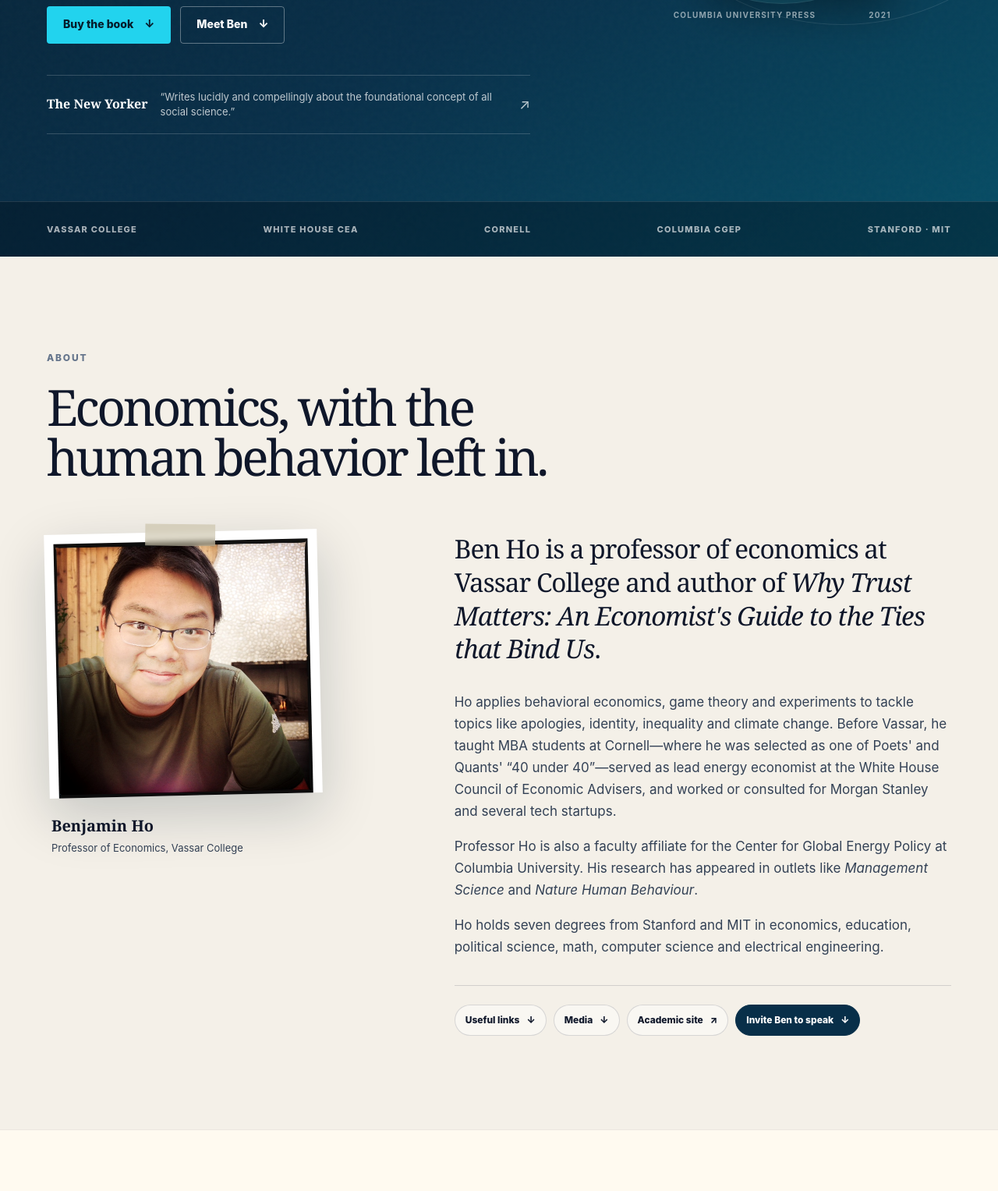
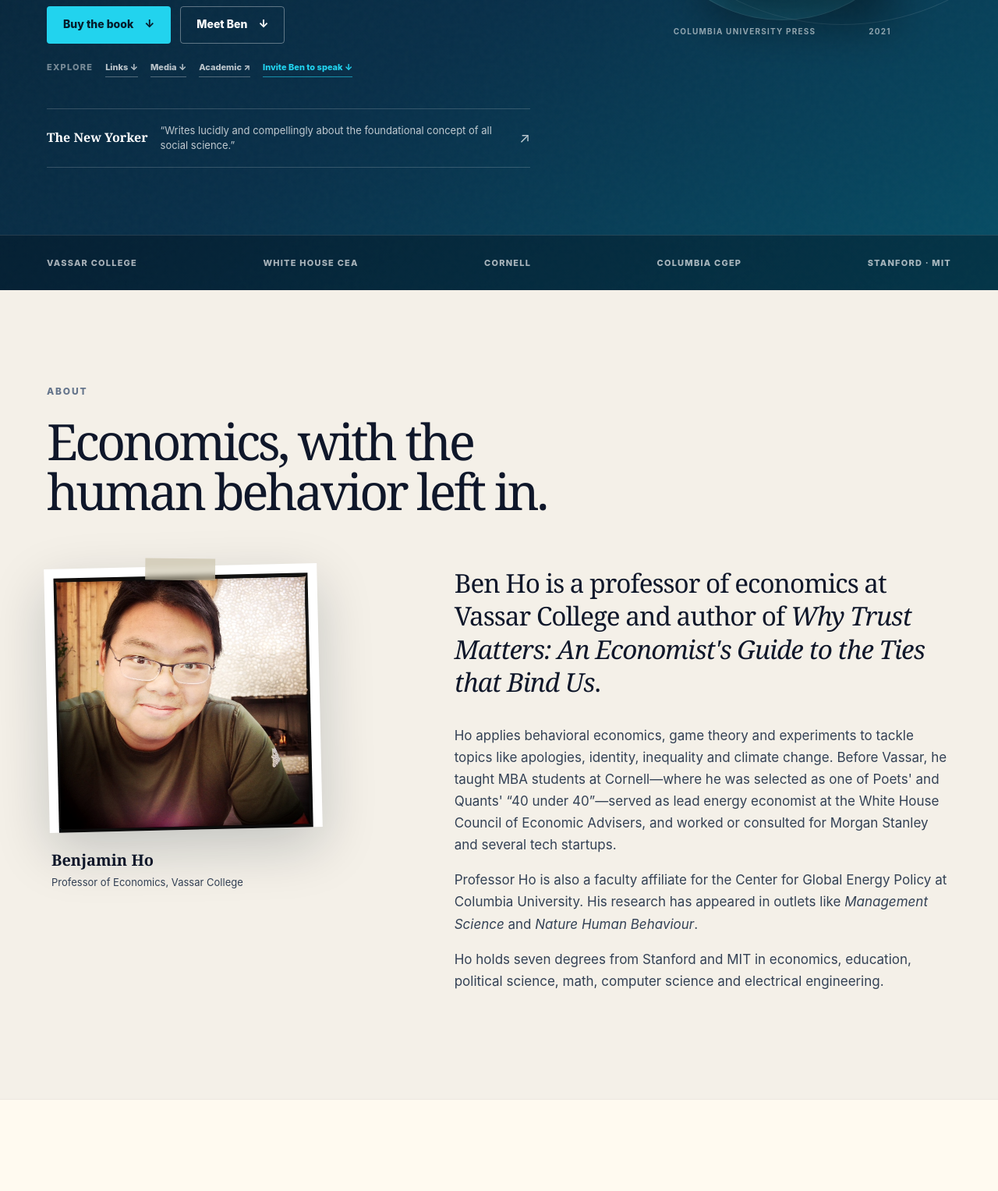
Before and after one commit to ho-ben/benho.org, a plain HTML site: page index.html in a window 1280 px wide. Shown: the part 668-2195 px from the top of the page at 78% size. Drawn offline with Linux system fonts and the light colour scheme.

Commit message:
Fix mobile menu contrast and shortcuts

```diff
--- a/assets/site.css
+++ b/assets/site.css
@@ -376,6 +376,40 @@
   background: var(--ink);
 }
 
+.hero-shortcuts {
+  display: flex;
+  flex-wrap: wrap;
+  align-items: center;
+  gap: 7px 16px;
+  margin-top: 18px;
+  color: rgba(255, 255, 255, 0.72);
+  font-size: 11px;
+  font-weight: 800;
+}
+
+.hero-shortcuts > span {
+  color: rgba(255, 255, 255, 0.45);
+  letter-spacing: 0.11em;
+  text-transform: uppercase;
+}
+
+.hero-shortcuts a {
+  padding-block: 3px;
+  text-decoration: none;
+  border-bottom: 1px solid rgba(255, 255, 255, 0.3);
+  transition: color 160ms ease, border-color 160ms ease;
+}
+
+.hero-shortcuts a:hover {
+  color: var(--white);
+  border-color: var(--cyan);
+}
+
+.hero-shortcuts .hero-shortcut-primary {
+  color: var(--cyan);
+  border-color: rgba(34, 211, 238, 0.6);
+}
+
 .review-callout {
   max-width: 620px;
   display: grid;
@@ -603,49 +637,6 @@
   line-height: 1.28;
 }
 
-.profile-actions {
-  display: flex;
-  flex-wrap: wrap;
-  gap: 9px;
-  margin-top: 34px;
-  padding-top: 24px;
-  border-top: 1px solid var(--line);
-}
-
-.profile-actions a {
-  display: inline-flex;
-  align-items: center;
-  gap: 9px;
-  min-height: 40px;
-  padding: 8px 13px;
-  color: var(--ink);
-  background: rgba(255, 255, 255, 0.45);
-  border: 1px solid var(--line);
-  border-radius: 999px;
-  font-size: 12px;
-  font-weight: 800;
-  text-decoration: none;
-  transition: color 160ms ease, background 160ms ease, border-color 160ms ease, transform 160ms ease;
-}
-
-.profile-actions a:hover {
-  color: var(--white);
-  background: var(--navy);
-  border-color: var(--navy);
-  transform: translateY(-2px);
-}
-
-.profile-actions .profile-action-primary {
-  color: var(--white);
-  background: var(--navy);
-  border-color: var(--navy);
-}
-
-.profile-actions .profile-action-primary:hover {
-  background: var(--blue);
-  border-color: var(--blue);
-}
-
 .resources {
   background: var(--cream);
   border-block: 1px solid rgba(15, 23, 42, 0.08);
@@ -1210,10 +1201,19 @@
     justify-content: center;
     gap: 9px;
     padding: 0 8px;
-    color: currentColor;
-    background: transparent;
-    border: 0;
+    color: var(--white);
+    background: rgba(6, 28, 43, 0.96);
+    border: 1px solid rgba(34, 211, 238, 0.72);
+    border-radius: 4px;
+    box-shadow: 0 5px 18px rgba(2, 15, 25, 0.2);
     cursor: pointer;
+  }
+
+  .menu-button:hover,
+  .menu-button[aria-expanded="true"] {
+    color: var(--navy-deep);
+    background: var(--cyan);
+    border-color: var(--cyan);
   }
 
   .menu-button-lines,
@@ -1453,6 +1453,30 @@
     display: grid;
   }
 
+  .hero-shortcuts {
+    display: grid;
+    grid-template-columns: repeat(2, minmax(0, 1fr));
+    gap: 8px;
+    margin-top: 16px;
+  }
+
+  .hero-shortcuts > span {
+    grid-column: 1 / -1;
+  }
+
+  .hero-shortcuts a {
+    display: flex;
+    justify-content: space-between;
+    padding: 8px 10px;
+    border: 1px solid rgba(255, 255, 255, 0.24);
+    border-radius: 4px;
+  }
+
+  .hero-shortcuts .hero-shortcut-primary {
+    grid-column: 1 / -1;
+    border-color: rgba(34, 211, 238, 0.6);
+  }
+
   .book-stage {
     width: min(225px, 56vw);
   }
@@ -1496,20 +1520,6 @@
   .portrait-card {
     max-width: 240px;
     margin-inline: auto;
-  }
-
-  .profile-actions {
-    display: grid;
-    grid-template-columns: repeat(2, minmax(0, 1fr));
-  }
-
-  .profile-actions a {
-    justify-content: space-between;
-    border-radius: 4px;
-  }
-
-  .profile-actions .profile-action-primary {
-    grid-column: 1 / -1;
   }
 
   .purchase-panel {
--- a/index.html
+++ b/index.html
@@ -79,6 +79,13 @@
             <a class="button button-primary" href="#book">Buy the book <span aria-hidden="true">↓</span></a>
             <a class="button button-quiet" href="#about">Meet Ben <span aria-hidden="true">↓</span></a>
           </div>
+          <nav class="hero-shortcuts" aria-label="Explore Benjamin Ho's work">
+            <span>Explore</span>
+            <a href="#links">Links <span aria-hidden="true">↓</span></a>
+            <a href="#media">Media <span aria-hidden="true">↓</span></a>
+            <a href="https://ho-ben.github.io/">Academic <span aria-hidden="true">↗</span></a>
+            <a class="hero-shortcut-primary" href="#speaking">Invite Ben to speak <span aria-hidden="true">↓</span></a>
+          </nav>
           <a class="review-callout" href="https://www.newyorker.com/magazine/2021/07/26/are-americans-more-trusting-than-they-seem">
             <span class="review-kicker">The New Yorker</span>
             <span>“Writes lucidly and compellingly about the foundational concept of all social science.”</span>
@@ -127,12 +134,6 @@
           <p>Ho applies behavioral economics, game theory and experiments to tackle topics like apologies, identity, inequality and climate change. Before Vassar, he taught MBA students at Cornell—where he was selected as one of Poets' and Quants' “40 under 40”—served as lead energy economist at the White House Council of Economic Advisers, and worked or consulted for Morgan Stanley and several tech startups.</p>
           <p>Professor Ho is also a faculty affiliate for the Center for Global Energy Policy at Columbia University. His research has appeared in outlets like <em>Management Science</em> and <em>Nature Human Behaviour</em>.</p>
           <p>Ho holds seven degrees from Stanford and MIT in economics, education, political science, math, computer science and electrical engineering.</p>
-          <nav class="profile-actions" aria-label="Explore Benjamin Ho's work">
-            <a href="#links">Useful links <span aria-hidden="true">↓</span></a>
-            <a href="#media">Media <span aria-hidden="true">↓</span></a>
-            <a href="https://ho-ben.github.io/">Academic site <span aria-hidden="true">↗</span></a>
-            <a class="profile-action-primary" href="#speaking">Invite Ben to speak <span aria-hidden="true">↓</span></a>
-          </nav>
         </div>
       </div>
     </section>
```
